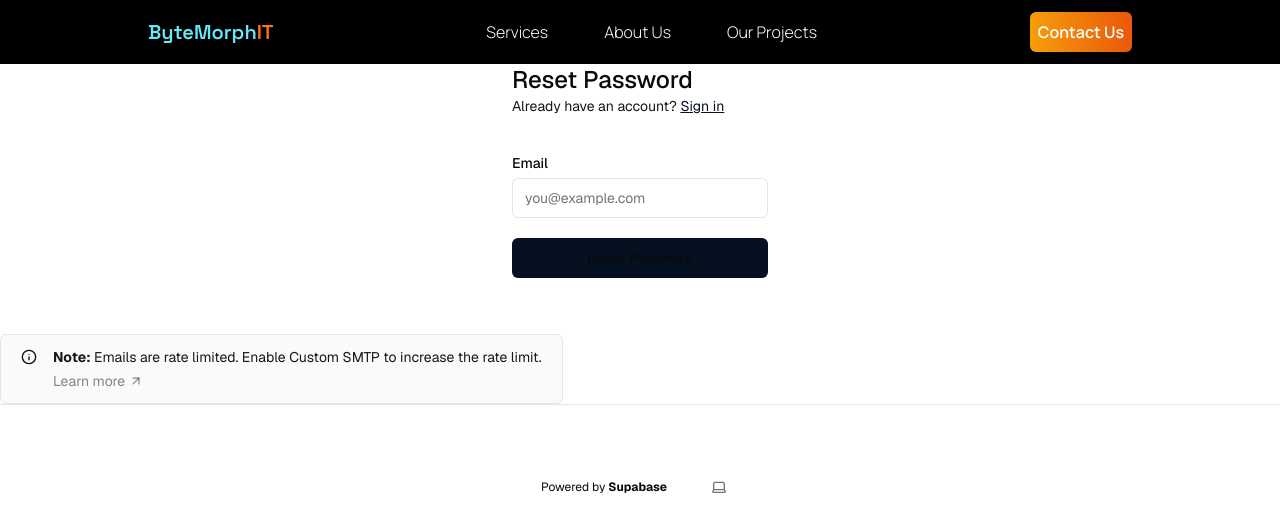
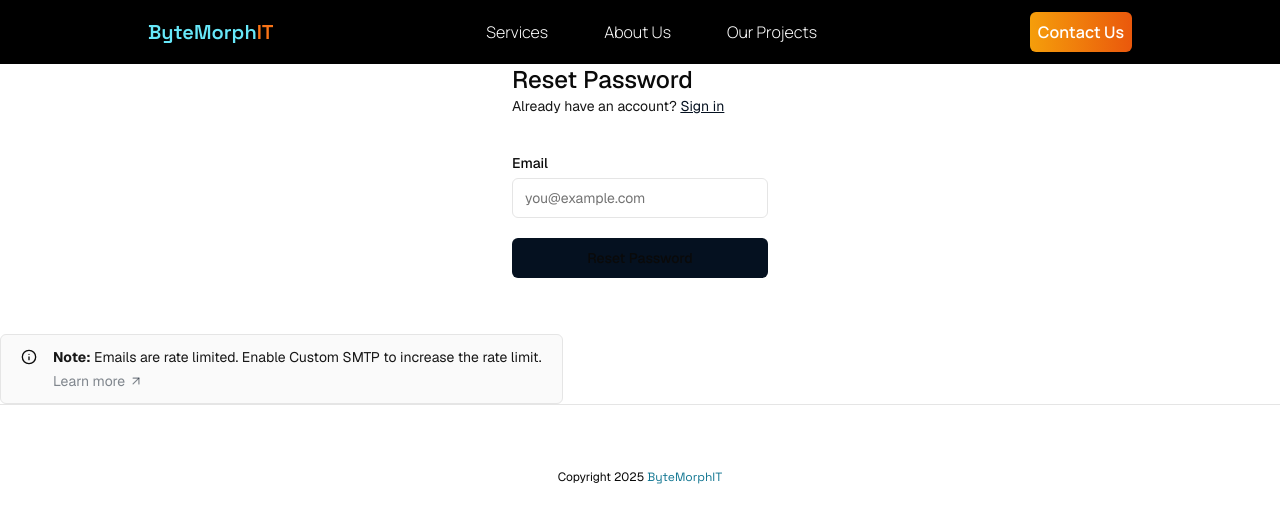
Before and after one commit to NabilRaiyan/ByteMorphIT-Portfolio, a Next.js app: page /forgot-password in a window 1280 px wide. Shown: the top 532 px of the page. Built offline with nearby package versions, Linux system fonts and the light colour scheme.

Commit message:
creating service section

```diff
--- a/app/layout.tsx
+++ b/app/layout.tsx
@@ -72,17 +72,9 @@ export default function RootLayout({
 
               <footer className="w-full flex items-center justify-center border-t mx-auto text-center text-xs gap-8 py-16">
                 <p>
-                  Powered by{" "}
-                  <a
-                    href="https://supabase.com/?utm_source=create-next-app&utm_medium=template&utm_term=nextjs"
-                    target="_blank"
-                    className="font-bold hover:underline"
-                    rel="noreferrer"
-                  >
-                    Supabase
-                  </a>
+                  Copyright 2025{" "}
+                  <span className="font-space text-cyan-700">ByteMorphIT</span>
                 </p>
-                <ThemeSwitcher />
               </footer>
             </div>
           </main>
--- a/app/page.tsx
+++ b/app/page.tsx
@@ -1,16 +1,12 @@
 import Hero from "@/components/hero";
-import ConnectSupabaseSteps from "@/components/tutorial/connect-supabase-steps";
-import SignUpUserSteps from "@/components/tutorial/sign-up-user-steps";
-import { hasEnvVars } from "@/utils/supabase/check-env-vars";
+import Service from "@/components/service";
+
 
 export default async function Home() {
   return (
     <>
       <Hero />
-      <main className="flex-1 flex flex-col gap-6 px-4">
-        <h2 className="font-medium text-xl mb-4">Next steps</h2>
-        {hasEnvVars ? <SignUpUserSteps /> : <ConnectSupabaseSteps />}
-      </main>
+      <Service />
     </>
   );
 }
--- /dev/null
+++ b/components/service.tsx
@@ -0,0 +1,13 @@
+
+
+export default function Service(){
+    return(
+        <section className="bg-gradient-to-r from-black via-black to-slate-800 overflow-hidden flex flex-col items-center h-screen w-full">
+            {/* <h1 className="font-space text-[2.6rem] mt-16 text-transparent bg-clip-text bg-gradient-to-r from-amber-300 to-orange-600">SERVICES</h1> */}
+            <h1 className="font-space text-[2.6rem] mt-16 text-white">SERVICES</h1>
+
+            <hr className="w-32 h-1 mx-auto bg-gradient-to-r from-amber-400 via-amber-500 to-orange-600 border-0 rounded-sm dark:bg-gray-700"/>
+
+        </section>
+    )
+}
```
